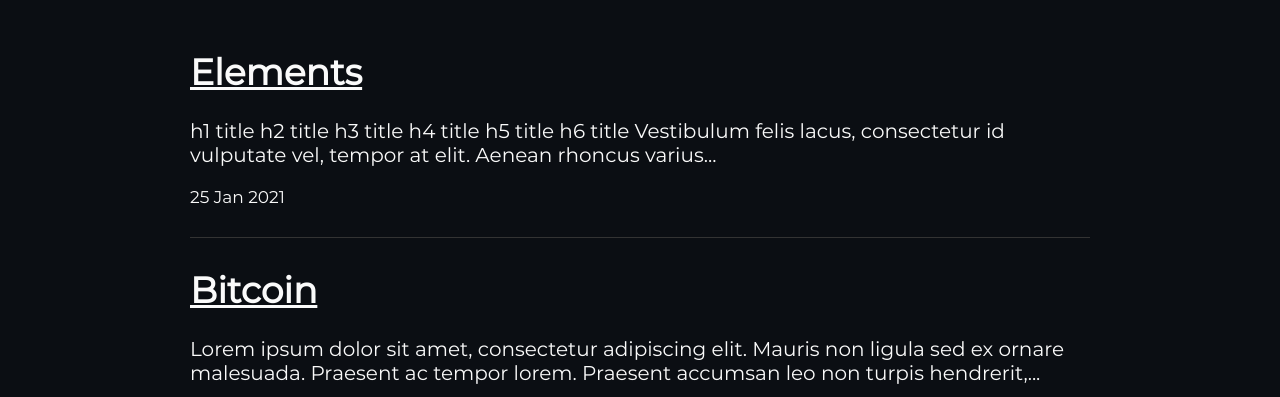
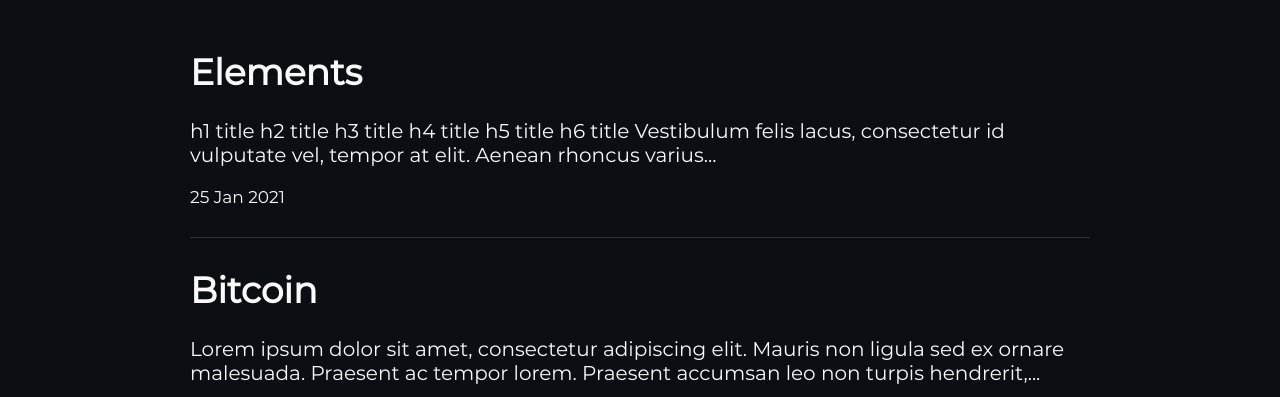
Before and after one commit to martinmorando/jekyll-theme-vita, a Jekyll site: the page built from pages/blog.html, in a window 1280 px wide. Shown: the part 173-570 px from the top of the page. Built offline with Jekyll 4.4.1, drawn with Linux system fonts in a browser that asks for light colours; some web fonts are replaced.

Commit message:
Style the titles of the posts on blog page

```diff
--- a/_layouts/blog.html
+++ b/_layouts/blog.html
@@ -8,7 +8,7 @@
 <div id="posts-list">
 	{% for post in site.posts %}
 		<div>
-			<div>
+			<div class="title">
 				<h2><a href="{{ site.baseurl }}{{ post.url }}">{{ post.title }}</a></h2>
 			</div>
 			<div class="excerpt">
--- a/assets/css/blog.sass
+++ b/assets/css/blog.sass
@@ -12,6 +12,12 @@
 #posts-list > div:not(:last-of-type)
     border-bottom: 1px solid #333
 
+#posts-list .title a
+    text-decoration: none
+
+#posts-list .title a:hover
+    text-decoration: underline
+
 #posts-list .excerpt
     float: left
     margin: 10px 0px 20px 0px
```
